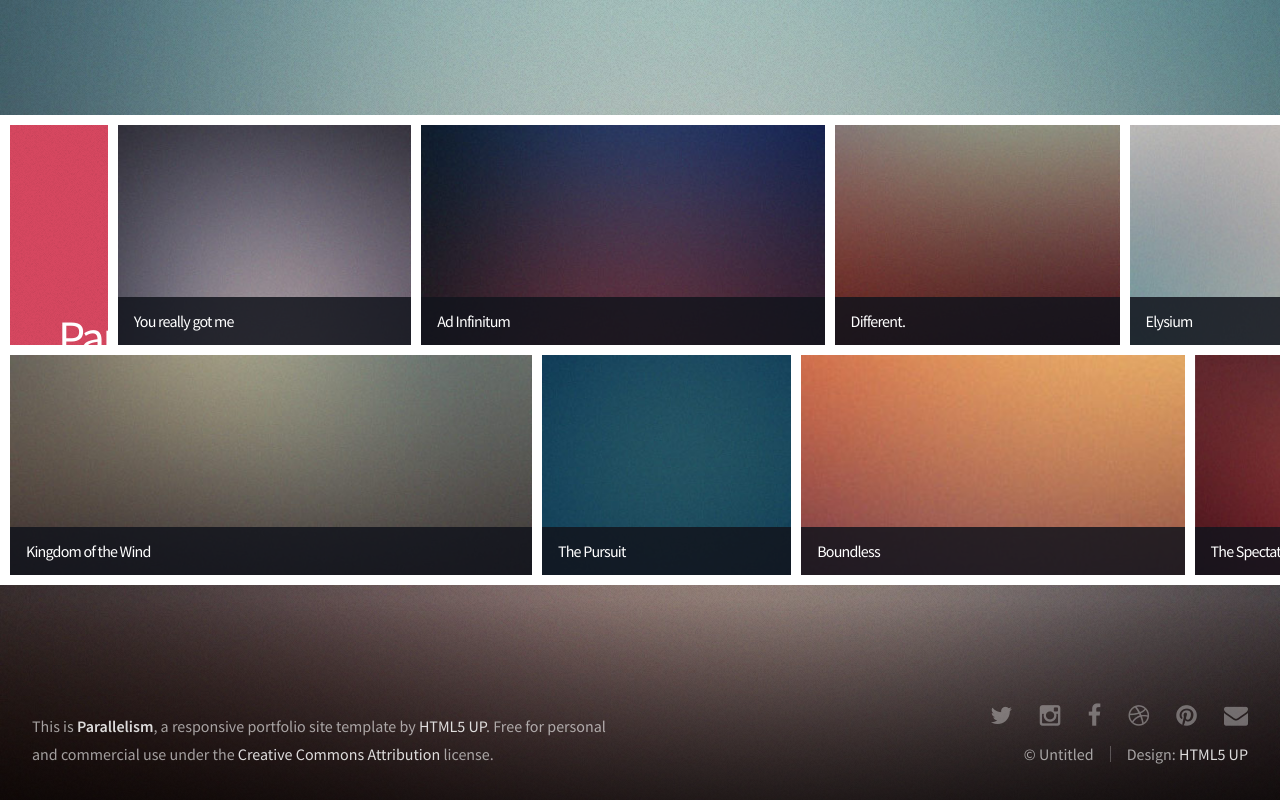
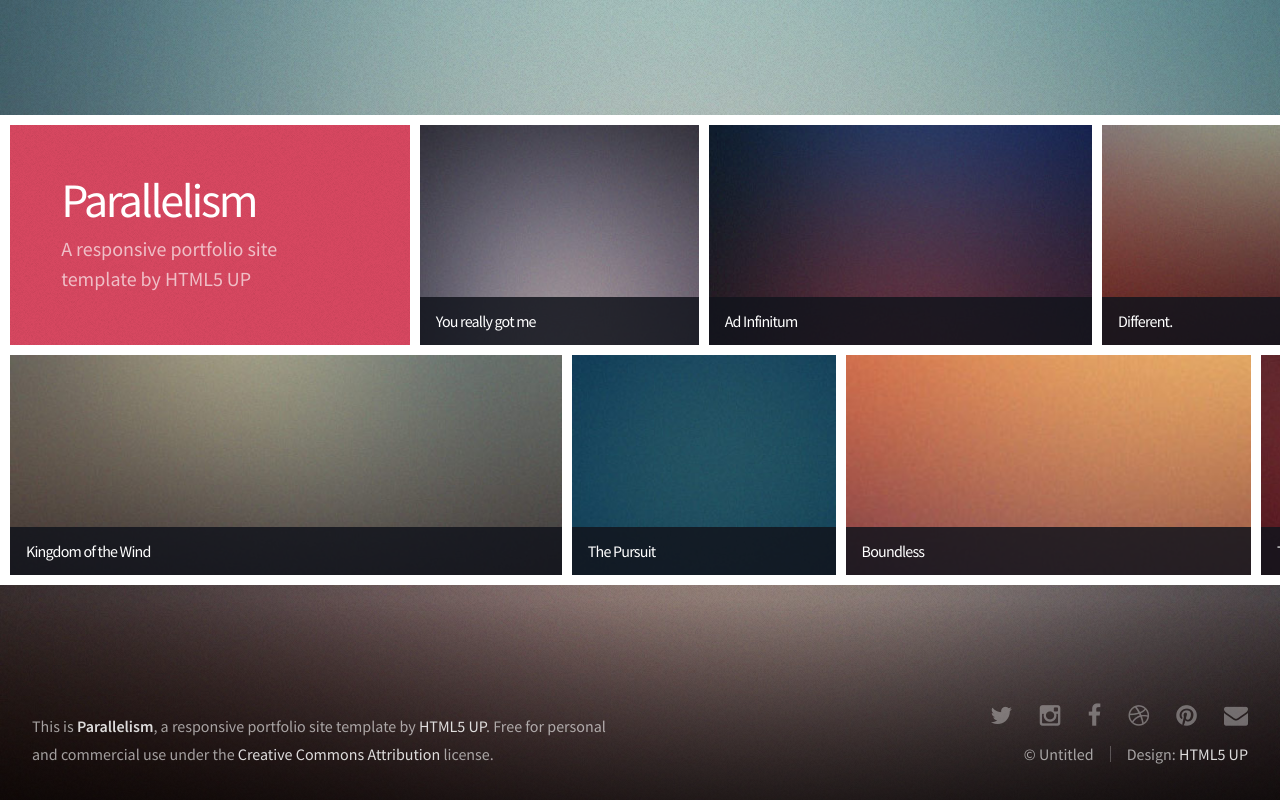
Before and after one commit to devlopperadam/devlopperadam.github.io, a plain HTML site: page index.html in a window 1280 px wide. Drawn offline with Linux system fonts and the light colour scheme.

Commit message:
Revert "I re changed my title"
This reverts commit 6586113a973fa8986df9458a652f3a0f346afc5d.

```diff
--- a/index.html
+++ b/index.html
@@ -24,11 +24,11 @@
 
 					<!-- Header Item -->
 
-						<div id="header" class="item" data-width="100">
+						<div id="header" class="item" data-width="400">
 							<div class="inner">
 								<h1>Parallelism</h1>
-								<p>By<br />
-								Adam Avedissian</p>
+								<p>A responsive portfolio site<br />
+								template by HTML5 UP</p>
 							</div>
 						</div>
 
```
